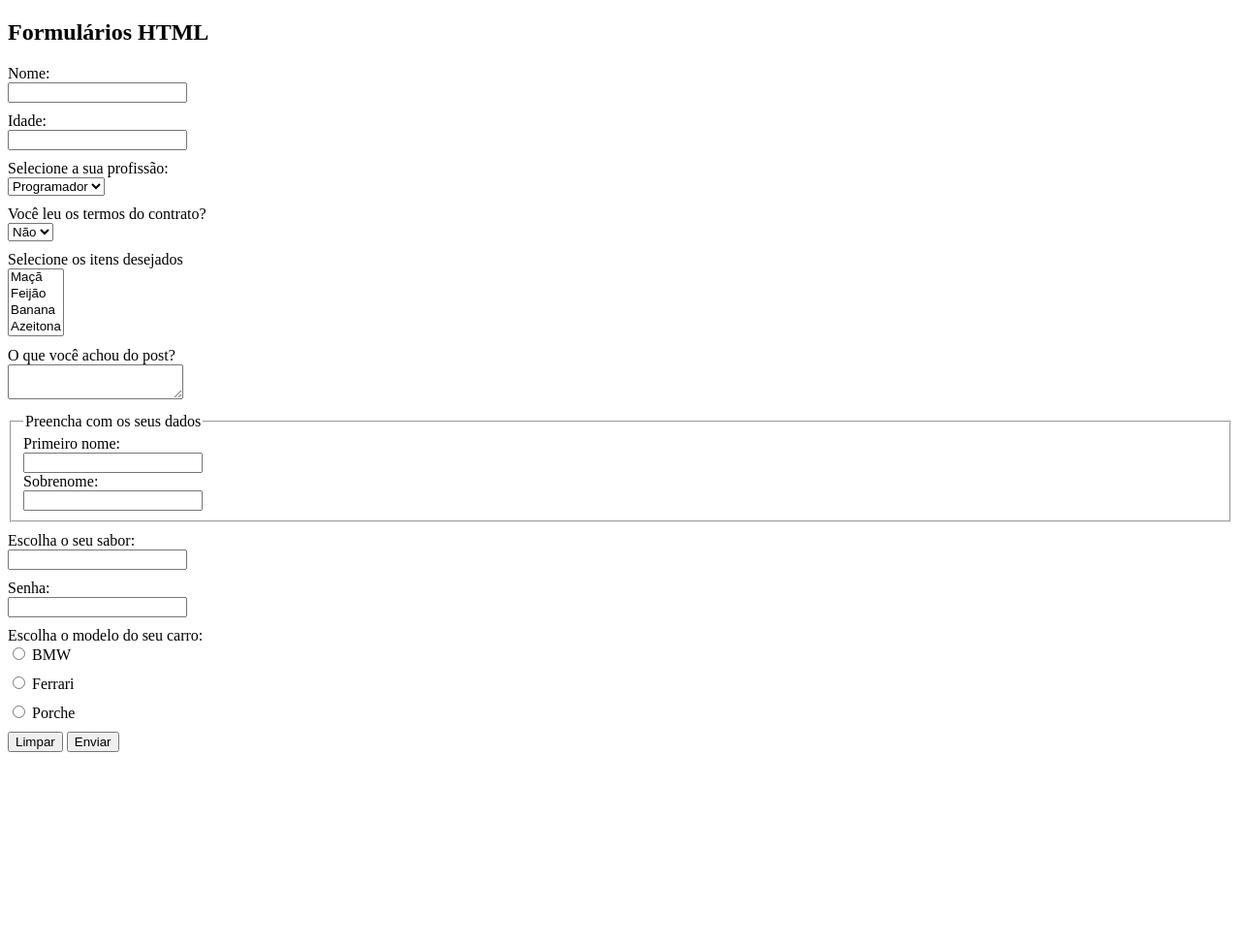
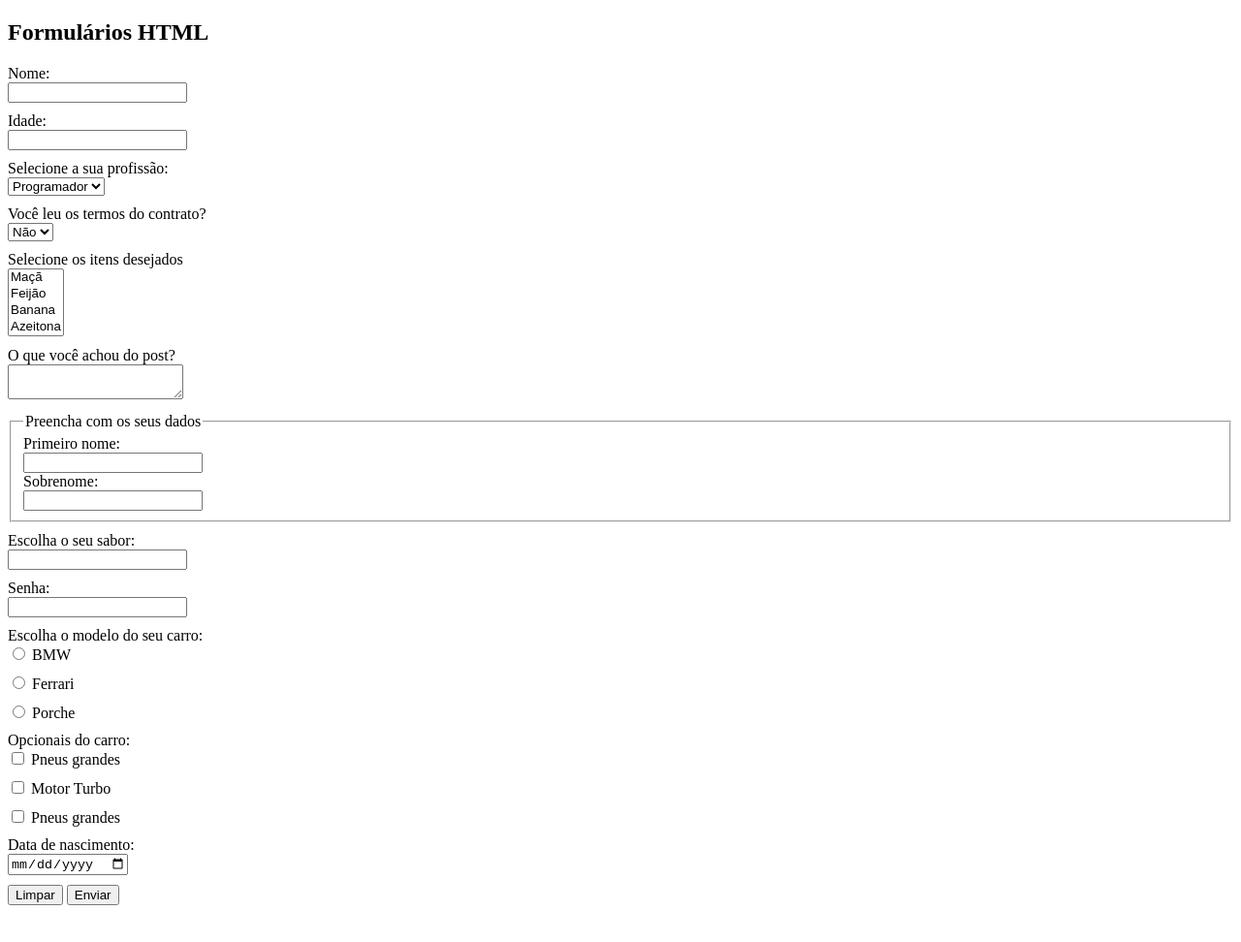
Before and after one commit to NetoElesbao/Formul-rios, a plain HTML site: page index.html in a window 1280 px wide. Shown: the top 972 px of the page at 97% size. Drawn offline with Linux system fonts and the light colour scheme.

Commit message:
Version 1.5

```diff
--- a/index.html
+++ b/index.html
@@ -86,6 +86,25 @@
                 <label for="porche">Porche</label>
             </div>
         </div>
+        <div>
+            <label for="optionals">Opcionais do carro:</label>
+            <div class="radio">
+                <input type="checkbox" name="optionals[]" value="big_tires">
+                <label for="big_tires">Pneus grandes</label>
+            </div>
+            <div class="radio">
+                <input type="checkbox" name="optionals[]" value="turbo_engine">
+                <label for="turbo_engine">Motor Turbo</label>
+            </div>
+            <div class="radio">
+                <input type="checkbox" name="optionals[]" value="big_tires">
+                <label for="big_tires">Pneus grandes</label>
+            </div>
+            <div>
+                <label for="birthday">Data de nascimento:</label>
+                <input type="date" name="birthday">
+            </div>
+        </div>
 
 
 
```
Also changed, not shown: css/style.css (line endings or trailing spaces).
